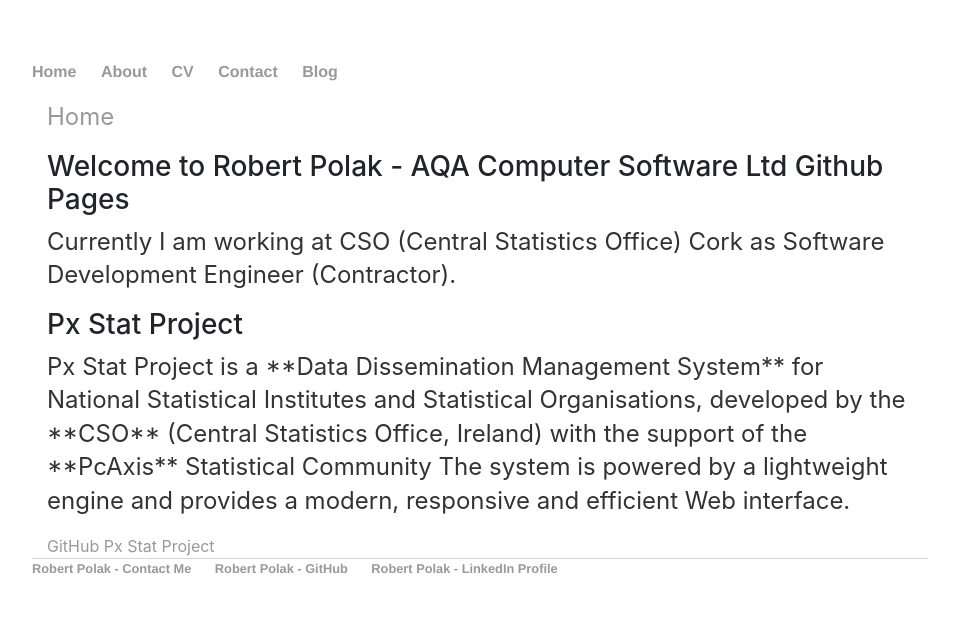
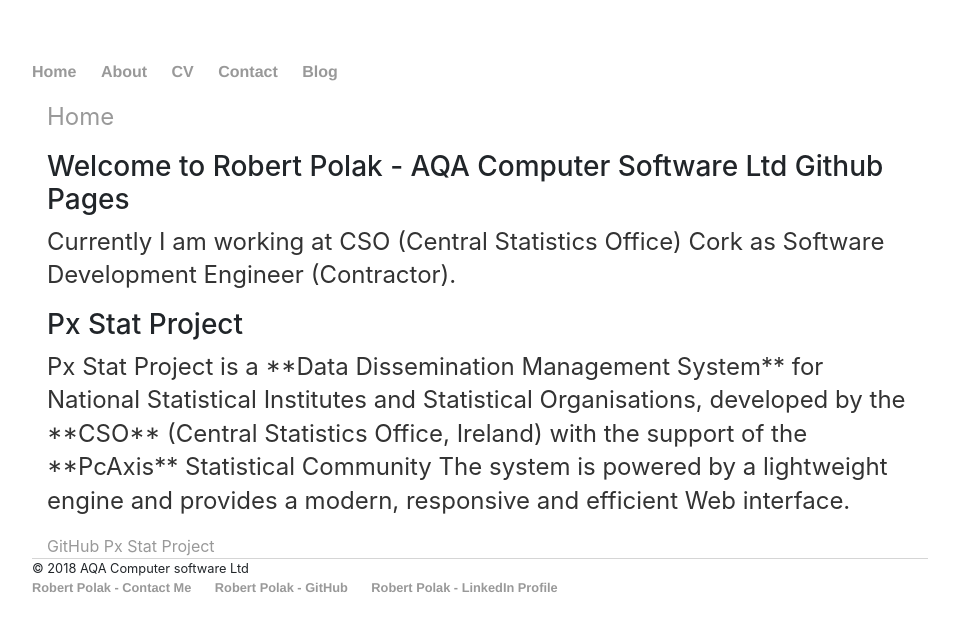
Before and after one commit to robertpolak1968/robertpolak1968.github.io, a Jekyll site: the page built from index.html, in a window 1280 px wide. Shown: the top 631 px of the page, without its empty margins (160-1119 px from the left). Built offline with Jekyll 4.4.1, drawn with Linux system fonts in a browser that asks for light colours; nearby versions of some CDN libraries.

Commit message:
Update default.html

```diff
--- a/_layouts/default.html
+++ b/_layouts/default.html
@@ -36,6 +36,7 @@
 		</div><!-- /.container -->
 
 		<footer>
+		© 2018 AQA Computer software Ltd
     		<ul>
         		<li><a href="mailto:robertpolak1968@gmail.com">Robert Polak - Contact Me</a></li>
         		<li><a href="https://github.com/robertpolak1968" target="_blank" >Robert Polak - GitHub</a></li>
```
